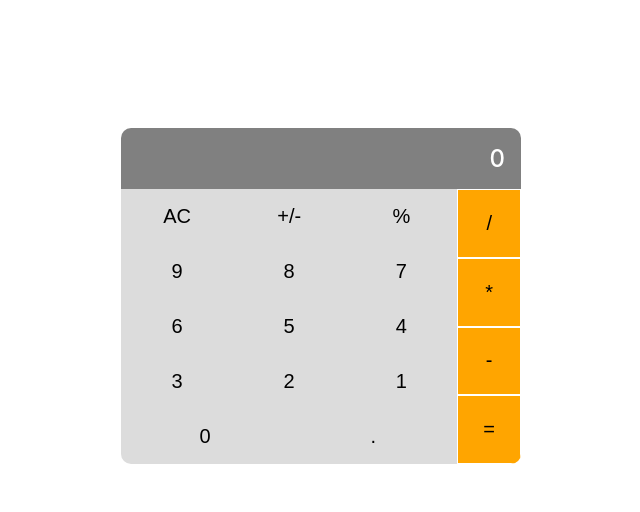
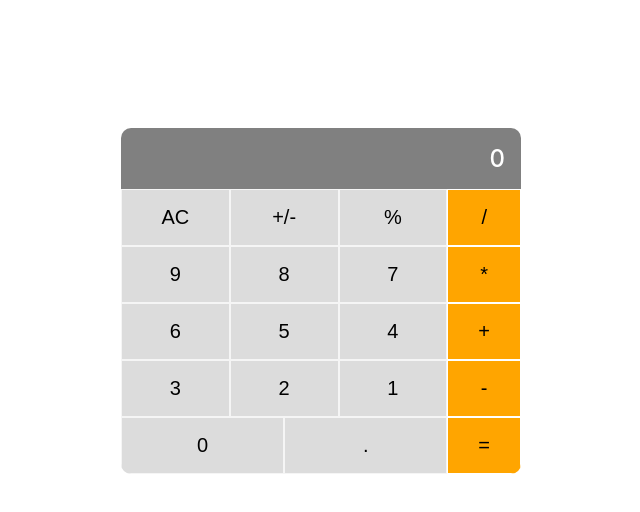
Before and after one commit to leonard33/mathmagicians, a React (Create React App) app: page / in a window 1280 px wide. Shown: the top 512 px of the page, without its empty margins (319-959 px from the left). Built offline with nearby package versions, Linux system fonts and the light colour scheme.

Commit message:
changes as per review

```diff
--- a/src/App.js
+++ b/src/App.js
@@ -1,3 +1,17 @@
+import React, { Component } from 'react'
+import Calculator from './components/Calculator';
+import './App.css';
+
+export default class App extends Component {
+  render() {
+    return (
+      <div className="App">
+      <Calculator />
+    </div>
+    )
+  }
+}
+/*
 import Calculator from './components/Calculator';
 import './App.css';
 
@@ -9,4 +23,4 @@ function App() {
   );
 }
 
-export default App;
+export default App; */
--- a/src/components/Calculate.css
+++ b/src/components/Calculate.css
@@ -41,7 +41,7 @@ body {
 
 button {
   appearance: none;
-  border: none;
+  border: 1px solid whitesmoke;
   outline: none;
   font-size: 20px;
   padding: 16px;
@@ -64,7 +64,7 @@ button:hover {
 .operations-right button {
   flex: 1 1 0%;
   border: 1px solid white;
-  padding: 0 25px;
+  padding: 0 30px;
   background-color: orange;
 }
 
--- a/src/components/Calculator.js
+++ b/src/components/Calculator.js
@@ -1,4 +1,3 @@
-/* eslint-disable react/button-has-type */
 import React, { Component } from 'react';
 import './Calculate.css';
 
@@ -9,8 +8,11 @@ const createDigit = () => {
   }
   return digits;
 };
-// eslint-disable-next-line react/prefer-stateless-function
 export default class Calculator extends Component {
+  constructor(props) {
+    super(props);
+    this.state = {};
+  }
   render() {
     return (
       <div className="calculate">
@@ -18,22 +20,23 @@ export default class Calculator extends Component {
         <div className="calc-digits">
           <div className="calc-left">
             <div className="operations-top">
-              <button>AC</button>
-              <button>+/-</button>
-              <button>%</button>
+              <button type='button'>AC</button>
+              <button type='button'>+/-</button>
+              <button type='button'>%</button>
             </div>
             <div className="digits">
               {createDigit()}
-              <button>0</button>
-              <button>.</button>
+              <button type='button'>0</button>
+              <button type='button'>.</button>
             </div>
           </div>
           <div className="calc-right">
             <div className="operations-right">
-              <button>/</button>
-              <button>*</button>
-              <button>-</button>
-              <button>=</button>
+              <button type='button'>/</button>
+              <button type='button'>*</button>
+              <button type='button'>+</button>
+              <button type='button'>-</button>
+              <button type='button'>=</button>
             </div>
           </div>
         </div>
```
